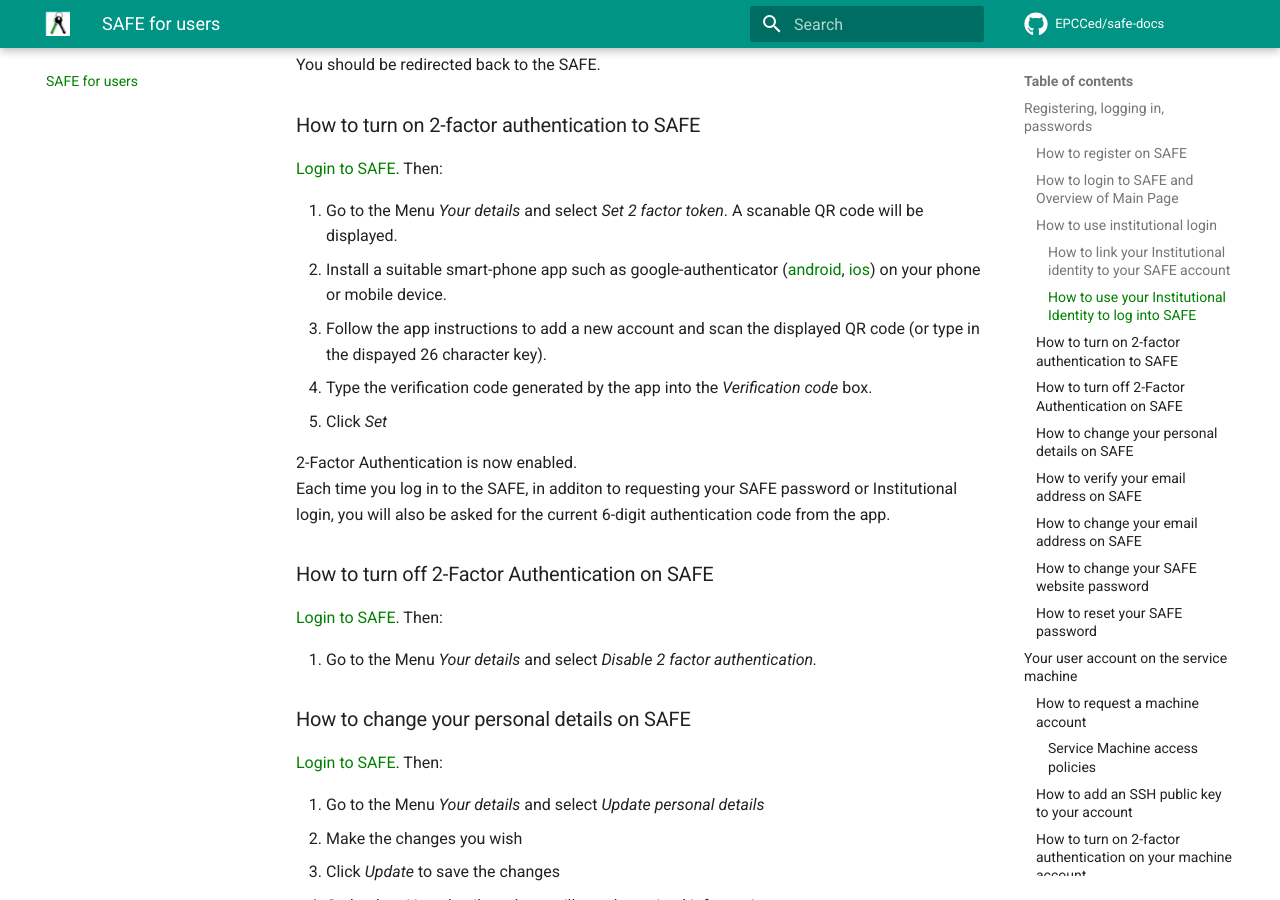
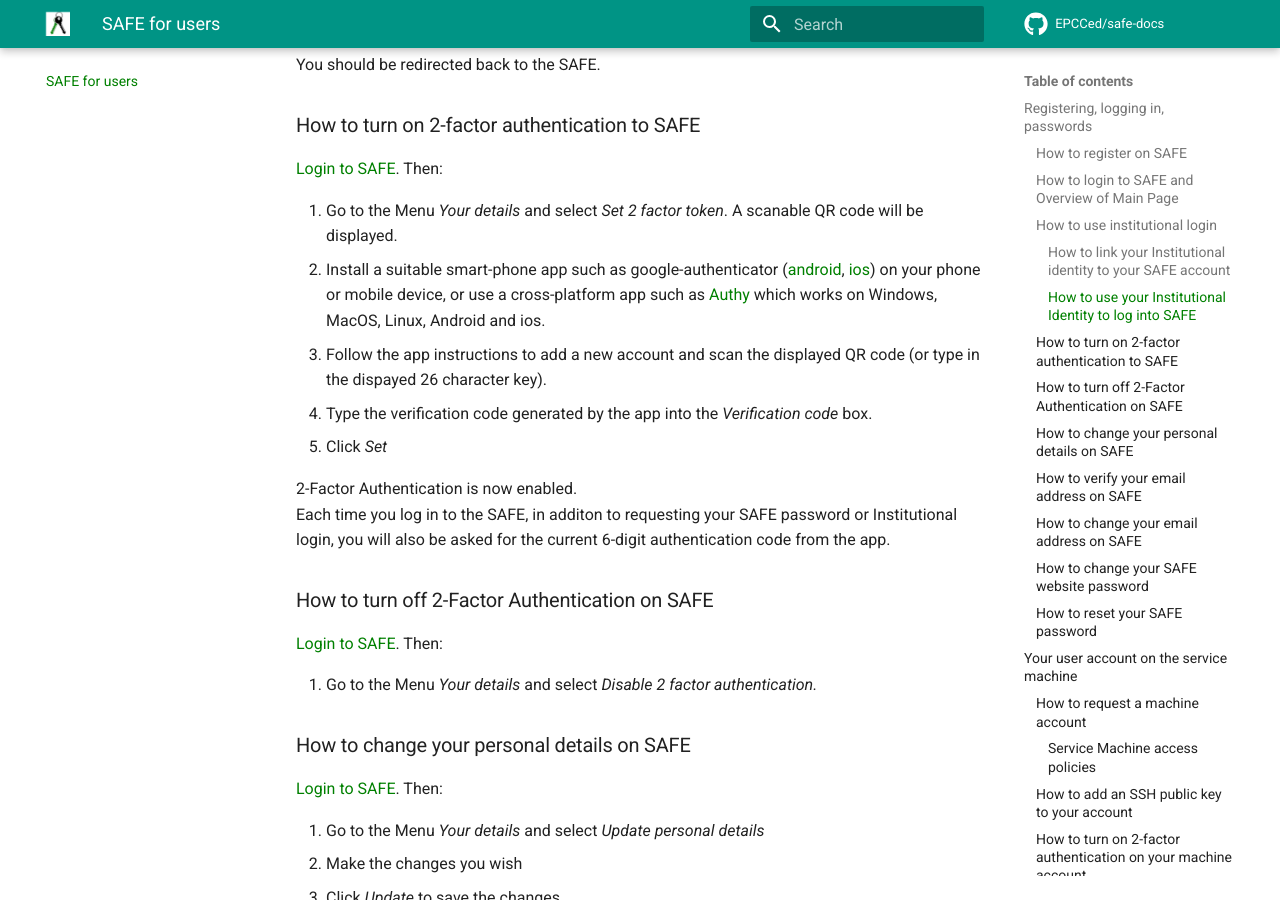
Before and after one commit to EPCCed/safe-docs, an MkDocs documentation site: the page built from docs/safe-for-users.md, in a window 1280 px wide and 900 px high, scrolled down 1976 px. Built offline with MkDocs 1.6.1 and Material for MkDocs 9.7.7, drawn with Linux system fonts in a browser that asks for light colours; comment, search, counter and statistics services are not loaded.

Commit message:
Add authy option for 2FA

```diff
--- a/docs/safe-for-users.md
+++ b/docs/safe-for-users.md
@@ -86,7 +86,7 @@ You should be redirected back to the SAFE.
 
 1. Go to the Menu *Your details* and select *Set 2 factor token*.  A scanable QR code will be displayed.
 2. Install a suitable smart-phone app such as
-google-authenticator ([android](https://play.google.com/store/apps/details?id=com.google.android.apps.authenticator2), [ios](http://appstore.com/googleauthenticator)) on your phone or mobile device.
+google-authenticator ([android](https://play.google.com/store/apps/details?id=com.google.android.apps.authenticator2), [ios](http://appstore.com/googleauthenticator)) on your phone or mobile device, or use a cross-platform app such as [Authy](https://authy.com/) which works on Windows, MacOS, Linux, Android and ios.
 3. Follow the app instructions to add a new account and scan the displayed QR code (or type in the dispayed 26 character key).
 4. Type the verification code generated by the app into the *Verification code* box.
 5. Click *Set*
```
